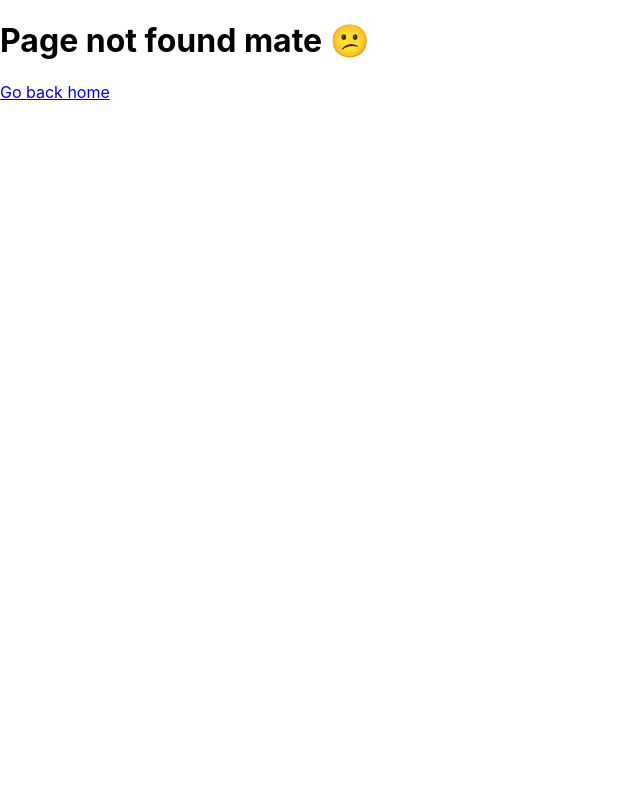
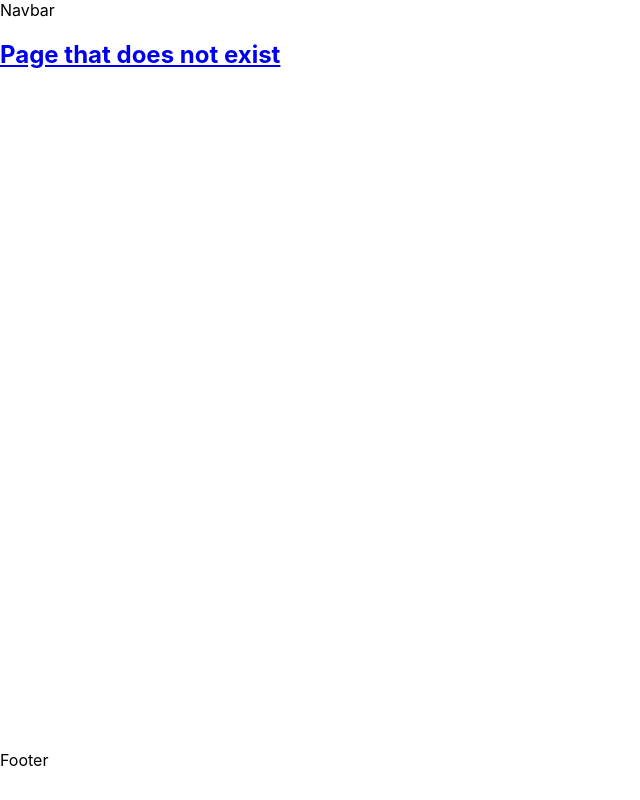
Before and after one commit to Fyvel/next-pwa-starter, a Next.js app: page /home in a window 1280 px wide. Before the commit this address had no page. Shown: the whole page, without its empty margins (0-640 px from the left). Built offline with nearby package versions, Linux system fonts and the light colour scheme.

Commit message:
🚧 [WIP] - Setup the main layout

```diff
--- /dev/null
+++ b/components/Layout/Layout.module.css
@@ -0,0 +1,22 @@
+.layout {
+	width: 100%;
+	height: 100vh;
+	display: grid;
+	grid-template-rows: auto 1fr 50px;
+	grid-template-areas:
+		"head"
+		"body"
+		"foot";
+}
+
+.layout>header {
+	grid-area: head;
+}
+
+.layout>main {
+	grid-area: body;
+}
+
+.layout>footer {
+	grid-area: foot;
+}
--- /dev/null
+++ b/components/Layout/index.tsx
@@ -0,0 +1,12 @@
+import { ReactNode } from "react"
+import styles from "./Layout.module.css"
+
+export default function Layout({ children }: { children: ReactNode }) {
+	return (
+		<div className={styles.layout}>
+			<header>Navbar</header>
+			<main>{children}</main>
+			<footer>Footer</footer>
+		</div>
+	)
+}
--- a/pages/_app.tsx
+++ b/pages/_app.tsx
@@ -1,9 +1,20 @@
-import '../styles/globals.css'
+import '@/styles/globals.css'
 import type { AppProps } from 'next/app'
 import Head from 'next/head'
-import MetaTags from './MetaTags'
+import { NextPage } from 'next'
+import { ReactElement, ReactNode } from 'react'
+import Layout from '@/components/Layout'
 
-function MyApp({ Component, pageProps }: AppProps) {
+type NextPageWithLayout = NextPage & {
+	getLayout?: (page: ReactElement) => ReactNode
+}
+
+type AppPropsWithLayout = AppProps & {
+	Component: NextPageWithLayout
+}
+
+function MyApp({ Component, pageProps }: AppPropsWithLayout) {
+	const PageLayout = Component.getLayout || ((page) => (<Layout>{page}</Layout>))
 	return (
 		<>
 			<Head>
@@ -13,7 +24,7 @@ function MyApp({ Component, pageProps }: AppProps) {
 				/>
 				<title>🚀 Next PWA 🚀</title>
 			</Head>
-			<Component {...pageProps} />
+			{PageLayout(<Component {...pageProps} />)}
 		</>)
 }
 
--- /dev/null
+++ b/pages/home/index.tsx
@@ -0,0 +1,13 @@
+import Link from 'next/link';
+
+export default function Home(){
+	return (
+		<div>
+			<Link href="/does-not-exist">
+				<a>
+					<h2>Page that does not exist</h2>
+				</a>
+			</Link>
+		</div>
+	);
+};
```
Also changed, not shown: pages/index.tsx (+3 -12 lines), 1 other file (tests, documents, lock files or other folders).
